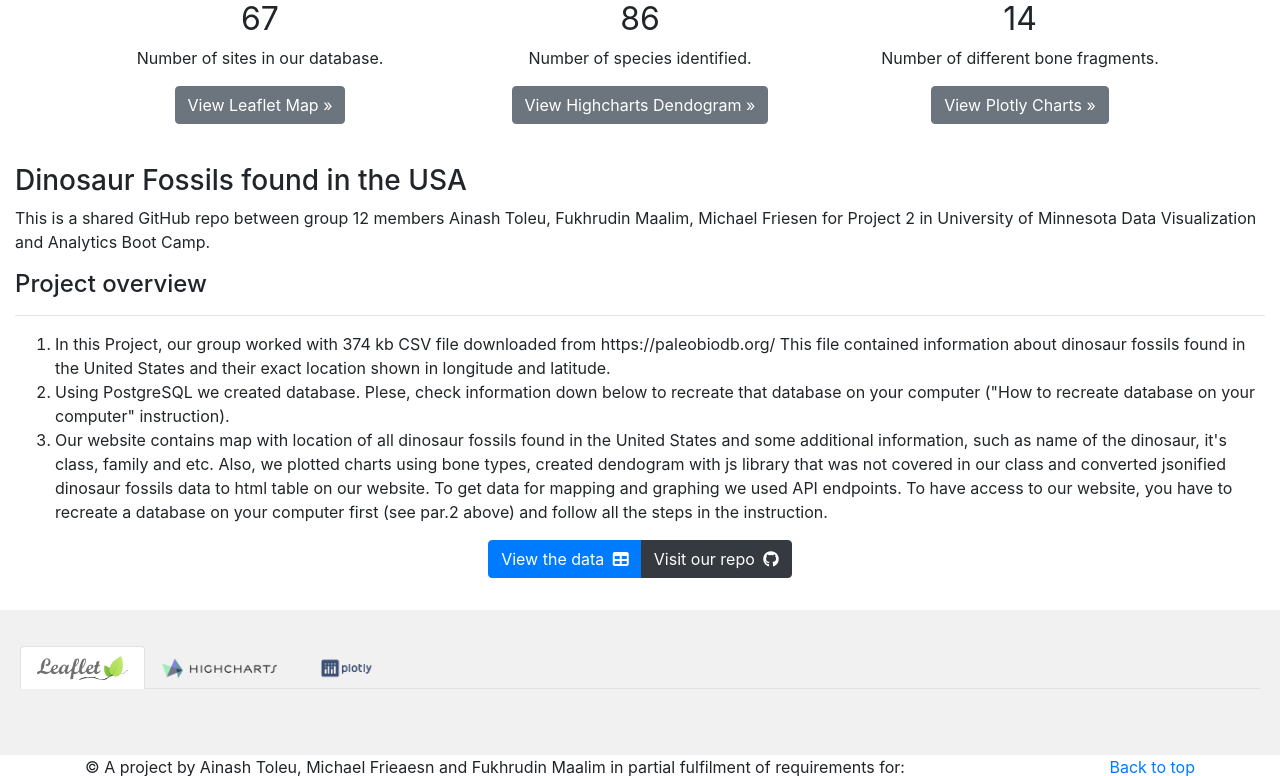
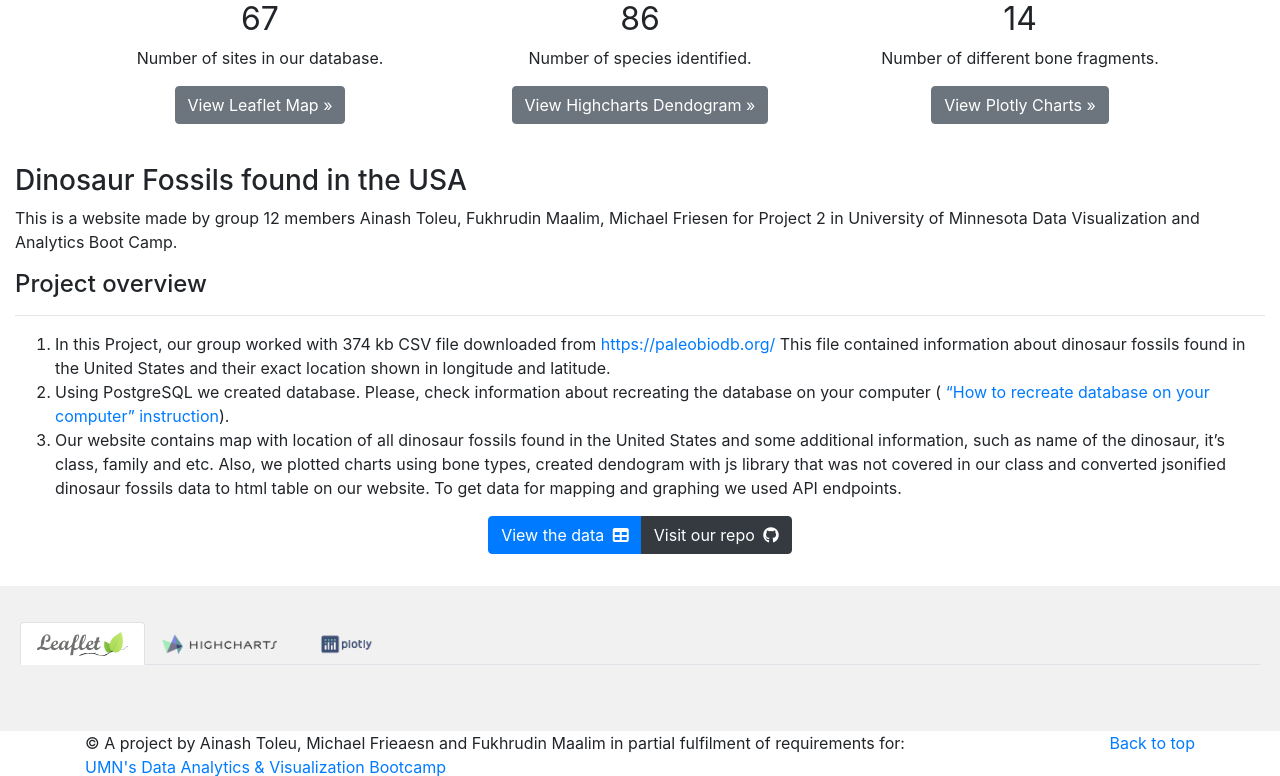
Before and after one commit to Ainash-Toleu/Dinosaur_Fossils_In_The_USA, a Flask app: page / in a window 1280 px wide. Shown: the part 764-1540 px from the top of the page. Run offline with Flask 2, Linux system fonts and the light colour scheme; data that the repository does not hold is empty; some libraries are stand-ins or nearby versions.

Commit message:
updated text on website

```diff
--- a/templates/index.html
+++ b/templates/index.html
@@ -147,19 +147,19 @@
       <div class="row noscroll">
         <div class="col-md-12">
           <h3>Dinosaur Fossils found in the USA</h3>
-          <p>This is a shared GitHub repo between group 12 members Ainash Toleu, Fukhrudin Maalim, Michael Friesen for Project 2 in University of Minnesota Data Visualization and Analytics Boot Camp.</p>
+          <p>This is a website made by group 12 members Ainash Toleu, Fukhrudin Maalim, Michael Friesen for Project 2 in University of Minnesota Data Visualization and Analytics Boot Camp.</p>
 
           <h4>Project overview</h4>
           <hr>
           <ol>
             <li>
-              In this Project, our group worked with 374 kb CSV file downloaded from https://paleobiodb.org/ This file contained information about dinosaur fossils found in the United States and their exact location shown in longitude and latitude.
+              In this Project, our group worked with 374 kb CSV file downloaded from <a href="https://paleobiodb.org/" target="_blank"> https://paleobiodb.org/</a> This file contained information about dinosaur fossils found in the United States and their exact location shown in longitude and latitude.
             </li>
             <li>
-              Using PostgreSQL we created database. Plese, check information down below to recreate that database on your computer ("How to recreate database on your computer" instruction).
+              Using PostgreSQL we created database. Please, check information about recreating the database on your computer (<a href="https://github.com/Ainash-Toleu/Dinosaur_Fossils_In_The_USA" target="_blank"> “How to recreate database on your computer” instruction</a>).
             </li>
             <li>
-              Our website contains map with location of all dinosaur fossils found in the United States and some additional information, such as name of the dinosaur, it's class, family and etc. Also, we plotted charts using bone types, created dendogram with js library that was not covered in our class and converted jsonified dinosaur fossils data to html table on our website. To get data for mapping and graphing we used API endpoints. To have access to our website, you have to recreate a database on your computer first (see par.2 above) and follow all the steps in the instruction.
+              Our website contains map with location of all dinosaur fossils found in the United States and some additional information, such as name of the dinosaur, it’s class, family and etc. Also, we plotted charts using bone types, created dendogram with js library that was not covered in our class and converted jsonified dinosaur fossils data to html table on our website. To get data for mapping and graphing we used API endpoints.
             </li>
           </ol>
         </div>
```
